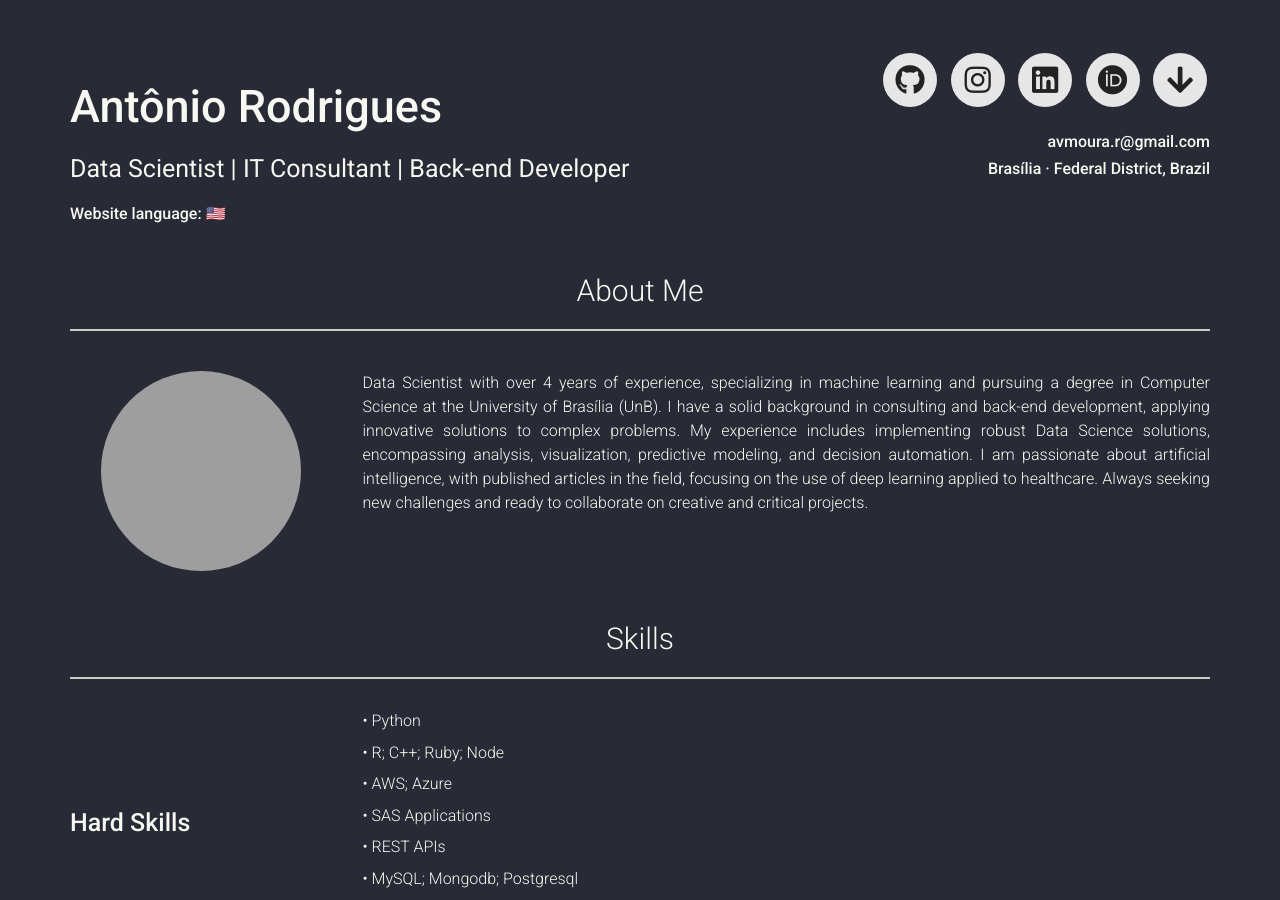
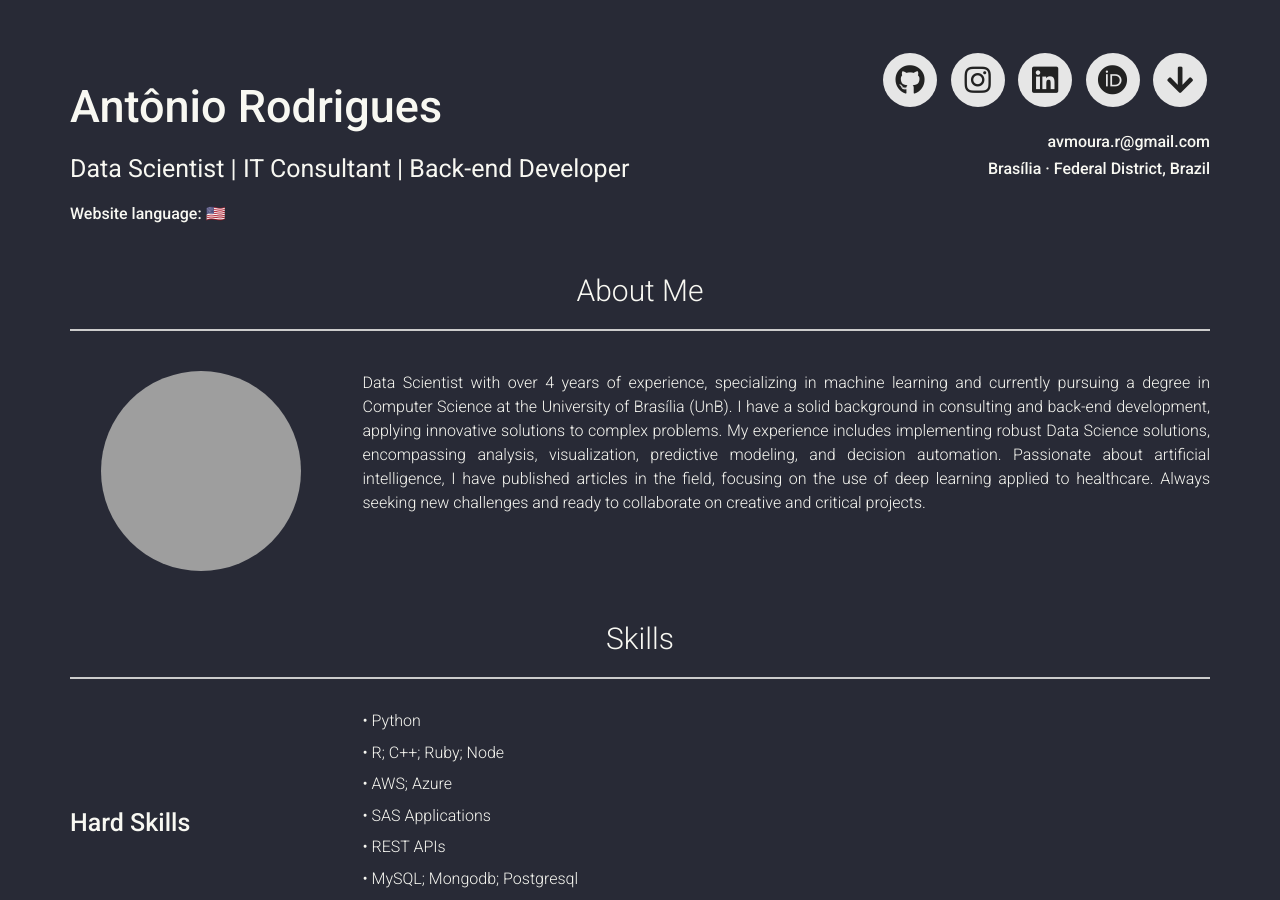
Before and after one commit to antonio-vmoura/antonio-vmoura.github.io, a Jekyll site: the page built from index.md, in a window 1280 px wide and 900 px high. Built offline with Jekyll 4.4.1, drawn with Linux system fonts in a browser that asks for light colours; nearby versions of some CDN libraries; grey boxes are pictures that could not be loaded.

Commit message:
:sparkles: add: new text in 'about me'

```diff
--- a/_config.yml
+++ b/_config.yml
@@ -41,7 +41,7 @@ about_title: |
 about_profile_image: assets/img/av_perfil_2.jpg
 about_content: |
   <p class="lang_en">
-    Data Scientist with over 4 years of experience, specializing in machine learning and pursuing a degree in Computer Science at the University of Brasília (UnB). I have a solid background in consulting and back-end development, applying innovative solutions to complex problems. My experience includes implementing robust Data Science solutions, encompassing analysis, visualization, predictive modeling, and decision automation. I am passionate about artificial intelligence, with published articles in the field, focusing on the use of deep learning applied to healthcare. Always seeking new challenges and ready to collaborate on creative and critical projects.
+    Data Scientist with over 4 years of experience, specializing in machine learning and currently pursuing a degree in Computer Science at the University of Brasília (UnB). I have a solid background in consulting and back-end development, applying innovative solutions to complex problems. My experience includes implementing robust Data Science solutions, encompassing analysis, visualization, predictive modeling, and decision automation. Passionate about artificial intelligence, I have published articles in the field, focusing on the use of deep learning applied to healthcare. Always seeking new challenges and ready to collaborate on creative and critical projects.
   </p>
   <p class="lang_pt">
     Cientista de Dados com mais de 4 anos de experiência, especializado em aprendizado de máquina e cursando Ciência da Computação na Universidade de Brasília (UnB). Tenho uma sólida trajetória em consultoria e desenvolvimento back-end, aplicando soluções inovadoras a problemas complexos. Minha experiência abrange a implementação de soluções robustas em Ciência de Dados, incluindo análise, visualização, criação de modelos preditivos e automação de decisões. Sou apaixonado por inteligência artificial, com artigos publicados na área, focando no uso de aprendizado profundo aplicado à saúde. Sempre em busca de novos desafios e pronto para colaborar em projetos criativos e críticos.
```
